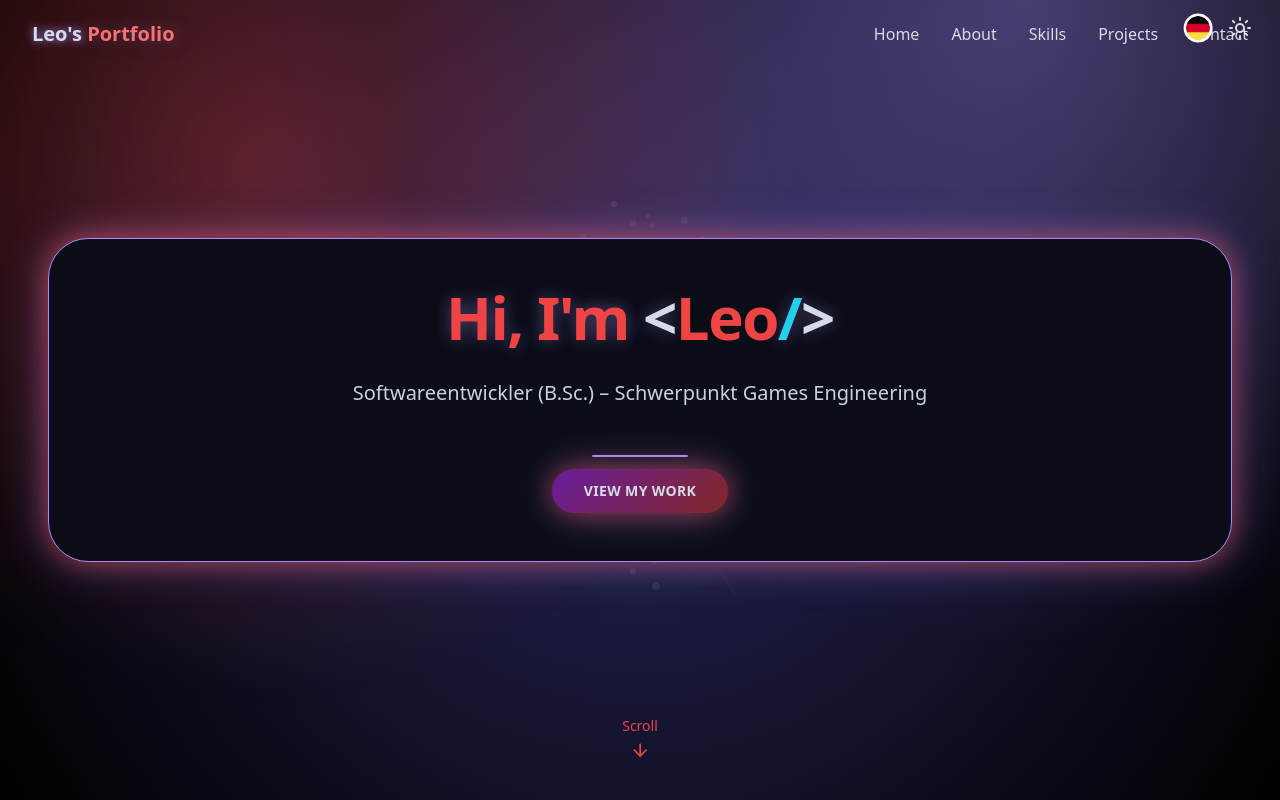
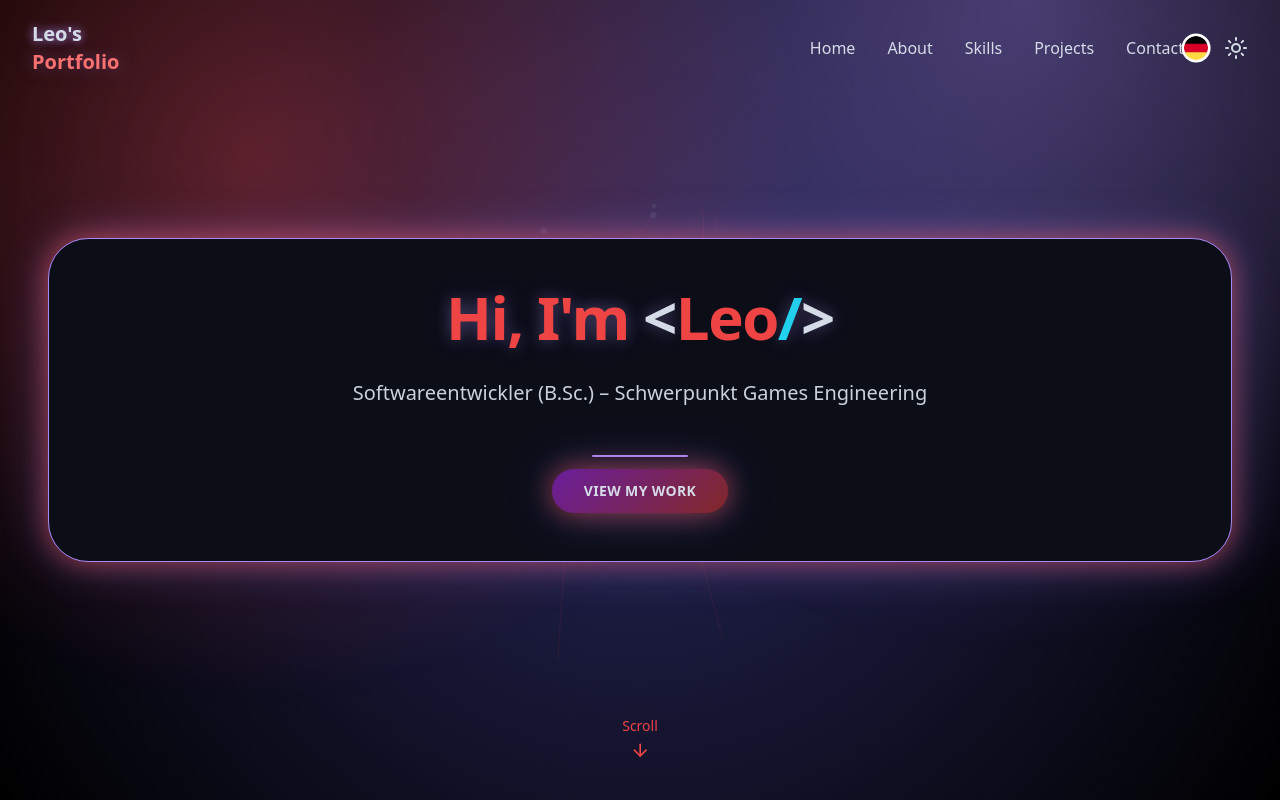
Before and after one commit to 062Leo/dev-portfolio-nextjs, a Next.js app in the folder portfolio-app/: page / in a window 1280 px wide. Shown: the top 800 px of the page. Built offline with nearby package versions, Linux system fonts and the light colour scheme.

Commit message:
navbar und language /theme buttons verbessert

```diff
--- a/portfolio-app/src/app/page.tsx
+++ b/portfolio-app/src/app/page.tsx
@@ -5,17 +5,11 @@ import { HomeSection } from "@/components/HomeSection";
 import { Navbar } from "@/components/Navbar";
 import { SkillsSection } from "@/components/SkillsSection";
 import { NetworkBackground } from "@/components/NetworkBackground";
-import { ThemeToggle } from "@/components/ThemeToggle";
-import { LanguageToggle } from "@/components/LanguageToggle";
 import { Toaster } from "@/components/ui/toaster";
 
 export default function Home() {
   return (
     <div className="relative min-h-screen overflow-x-hidden bg-background text-foreground">
-      <div className="fixed right-5 top-5 z-50 flex items-center gap-4 max-sm:hidden">
-        <LanguageToggle />
-        <ThemeToggle />
-      </div>
       <NetworkBackground />
       <Navbar />
       <main className="relative z-10">
--- a/portfolio-app/src/app/projects/[id]/page.tsx
+++ b/portfolio-app/src/app/projects/[id]/page.tsx
@@ -1,7 +1,6 @@
 import { Navbar } from "@/components/Navbar";
 import { Footer } from "@/components/Footer";
 import { NetworkBackground } from "@/components/NetworkBackground";
-import { ThemeToggle } from "@/components/ThemeToggle";
 import { portfolioData } from "@/data/portfolio-data";
 import { DetailPage as BoomForceDetailPage } from "@/components/projects/BoomForce";
 import { DetailPage as OldDetailPage } from "@/components/projects/Old";
@@ -29,7 +28,6 @@ export default async function ProjectsPage({ params }: { params: Promise<{ id: s
 
   return (
     <div className="relative min-h-screen overflow-x-hidden bg-background text-foreground">
-      <ThemeToggle />
       <NetworkBackground />
       <Navbar />
 
--- a/portfolio-app/src/app/projects/page.tsx
+++ b/portfolio-app/src/app/projects/page.tsx
@@ -1,13 +1,11 @@
 import { Navbar } from "@/components/Navbar";
 import { Footer } from "@/components/Footer";
 import { NetworkBackground } from "@/components/NetworkBackground";
-import { ThemeToggle } from "@/components/ThemeToggle";
 import { ProjectsShowcase } from "@/components/ProjectsSection";
 
 export default function ProjectsPage() {
   return (
     <div className="relative min-h-screen overflow-x-hidden bg-background text-foreground">
-      <ThemeToggle />
       <NetworkBackground />
       <Navbar />
 
--- a/portfolio-app/src/components/LanguageToggle.tsx
+++ /dev/null
@@ -1,84 +0,0 @@
-'use client';
-
-import { useState, useEffect } from 'react';
-import Image from 'next/image';
-import { useThemeColors } from '@/components/colors';
-
-export function LanguageToggle() {
-  const [language, setLanguage] = useState<'de' | 'en'>('de');
-  const [isReady, setIsReady] = useState(false);
-  const [isDarkTheme, setIsDarkTheme] = useState<boolean>(false);
-  const colors = useThemeColors(true);
-
-  useEffect(() => {
-    // Hier könntest du später die gespeicherte Sprache aus dem localStorage laden
-    // const savedLanguage = localStorage.getItem('language') as 'de' | 'en' | null;
-    // setLanguage(savedLanguage || 'de');
-    setIsReady(true);
-  }, []);
-
-  useEffect(() => {
-    if (typeof document === 'undefined') {
-      return;
-    }
-
-    const updateThemeState = () => {
-      setIsDarkTheme(document.documentElement.classList.contains('dark'));
-    };
-
-    updateThemeState();
-
-    const observer = new MutationObserver(() => {
-      updateThemeState();
-    });
-
-    observer.observe(document.documentElement, {
-      attributes: true,
-      attributeFilter: ['class'],
-    });
-
-    return () => {
-      observer.disconnect();
-    };
-  }, []);
-
-  const toggleLanguage = () => {
-    setLanguage(prev => prev === 'de' ? 'en' : 'de');
-    // Hier könntest du später die Sprache im localStorage speichern
-    // localStorage.setItem('language', language === 'de' ? 'en' : 'de');
-  };
-
-  if (!isReady) {
-    return null;
-  }
-
-  return (
-    <button
-      onClick={toggleLanguage}
-      className="fixed right-17 top-3.5 z-50 p-0.5 focus:outline-none max-sm:hidden group"
-      aria-label="Toggle language"
-    >
-      <div className="relative">
-        {/* Hintergrund-Dot als Outline */}
-        <div
-          className="absolute top-1/2 left-1/2 -translate-x-1/2 -translate-y-1/2 rounded-full transition-all duration-300"
-          style={{
-            width: '1.8rem',
-            height: '1.8rem',
-            backgroundColor: colors.languageToggleBgColor
-          }}
-        />
-        {/* Flagge */}
-        <div className="relative h-6 w-6 overflow-hidden rounded-full z-10">
-          <Image
-            src={language === 'de' ? "/unity-demo/Icons/de_flag.png" : "/unity-demo/Icons/en_flag.png"}
-            alt={language === 'de' ? "Deutsch" : "English"}
-            fill
-            className="transition-opacity duration-300 object-cover"
-            priority
-          />
-        </div>
-      </div>
-    </button>
-  );
-}
--- a/portfolio-app/src/components/Navbar.tsx
+++ b/portfolio-app/src/components/Navbar.tsx
@@ -1,11 +1,12 @@
 "use client";
 
 import { useEffect, useState } from "react";
-import { Menu, X } from "lucide-react";
+import { Menu, X, Moon, Sun } from "lucide-react";
 import Link from "next/link";
+import Image from "next/image";
 
 import { cn } from "@/lib/utils";
-import { useThemeColors } from "@/components/colors";
+import { useThemeColors, applyThemeColors } from "@/components/colors";
 
 const navItems = [
   { name: "Home", href: "/" },
@@ -19,6 +20,7 @@ export function Navbar() {
   const [isScrolled, setIsScrolled] = useState(false);
   const [isMenuOpen, setIsMenuOpen] = useState(false);
   const [isDarkMode, setIsDarkMode] = useState(true);
+  const [language, setLanguage] = useState<'de' | 'en'>('de');
   const colors = useThemeColors(isDarkMode);
 
   useEffect(() => {
@@ -52,7 +54,20 @@ export function Navbar() {
     if (storedTheme) {
       setIsDarkMode(storedTheme === "dark");
     }
+    applyThemeColors(storedTheme === "dark" || !storedTheme);
   }, []);
+
+  const toggleTheme = () => {
+    setIsDarkMode((prev) => !prev);
+    const newTheme = !isDarkMode ? "dark" : "light";
+    document.documentElement.classList.toggle("dark");
+    window.localStorage.setItem("theme", newTheme);
+    applyThemeColors(!isDarkMode);
+  };
+
+  const toggleLanguage = () => {
+    setLanguage((prev) => (prev === 'de' ? 'en' : 'de'));
+  };
 
   return (
     <nav
@@ -80,7 +95,7 @@ export function Navbar() {
           </span>
         </Link>
 
-        <div className="hidden space-x-8 md:flex">
+        <div className="hidden space-x-8 md:flex flex-1 ml-170">
           {navItems.map((item) => (
             <Link
               key={item.name}
@@ -94,6 +109,49 @@ export function Navbar() {
             </Link>
           ))}
         </div>
+
+        <div className="hidden md:flex items-center gap-4 ml-auto">
+          {/* Language Toggle Button */}
+          <button
+            onClick={toggleLanguage}
+            className="z-50 focus:outline-none"
+            aria-label="Toggle language"
+          >
+            <div className="relative">
+              <div
+                className="absolute top-1/2 left-1/2 -translate-x-1/2 -translate-y-1/2 rounded-full transition-all duration-300"
+                style={{
+                  width: '1.8rem',
+                  height: '1.8rem',
+                  backgroundColor: colors.languageToggleBgColor
+                }}
+              />
+              <div className="relative h-6 w-6 overflow-hidden rounded-full z-10">
+                <Image
+                  src={language === 'de' ? "/unity-demo/Icons/de_flag.png" : "/unity-demo/Icons/en_flag.png"}
+                  alt={language === 'de' ? "Deutsch" : "English"}
+                  fill
+                  className="transition-opacity duration-300 object-cover"
+                  priority
+                />
+              </div>
+            </div>
+          </button>
+          {/* Theme Toggle Button */}
+          <button
+            onClick={toggleTheme}
+            className="z-50 rounded-full transition-colors duration-300 focus:outline-none"
+            aria-label="Toggle theme"
+          >
+            {isDarkMode ? (
+              <Sun className="h-6 w-6" style={{ color: colors.navbarLinkText }} />
+            ) : (
+              <Moon className="h-6 w-6" style={{ color: colors.navbarLinkText }} />
+            )}
+          </button>
+        </div>
+
+
 
         <button
           onClick={() => setIsMenuOpen((prev) => !prev)}
--- a/portfolio-app/src/components/ThemeToggle.tsx
+++ /dev/null
@@ -1,73 +0,0 @@
-"use client";
-
-import { Moon, Sun } from "lucide-react";
-import { useEffect, useState } from "react";
-
-import { applyThemeColors } from "@/components/colors";
-
-const getInitialTheme = () => {
-  if (typeof window === "undefined") {
-    return true;
-  }
-
-  const storedTheme = window.localStorage.getItem("theme");
-  if (storedTheme) {
-    return storedTheme === "dark";
-  }
-
-  return true;
-};
-
-export function ThemeToggle() {
-  const [isDarkMode, setIsDarkMode] = useState<boolean>(true);
-  const [isReady, setIsReady] = useState(false);
-
-  useEffect(() => {
-    if (typeof document === "undefined") {
-      return;
-    }
-
-    const prefersDark = getInitialTheme();
-    setIsDarkMode(prefersDark);
-    applyThemeColors(prefersDark);
-    setIsReady(true);
-  }, []);
-
-  useEffect(() => {
-    if (!isReady) {
-      return;
-    }
-
-    if (isDarkMode) {
-      document.documentElement.classList.add("dark");
-      window.localStorage.setItem("theme", "dark");
-    } else {
-      document.documentElement.classList.remove("dark");
-      window.localStorage.setItem("theme", "light");
-    }
-
-    applyThemeColors(isDarkMode);
-  }, [isDarkMode, isReady]);
-
-  const toggleTheme = () => {
-    setIsDarkMode((prev) => !prev);
-  };
-
-  if (!isReady) {
-    return null;
-  }
-
-  return (
-    <button
-      onClick={toggleTheme}
-      className="fixed right-5 top-2 z-50 rounded-full p-2 transition-colors duration-300 focus:outline-none max-sm:hidden"
-      aria-label="Toggle theme"
-    >
-      {isDarkMode ? (
-        <Sun className="h-6 w-6" style={{ color: "var(--warning)" }} />
-      ) : (
-        <Moon className="h-6 w-6" style={{ color: "var(--accent)" }} />
-      )}
-    </button>
-  );
-}
--- a/portfolio-app/src/components/projects/BoomForce.tsx
+++ b/portfolio-app/src/components/projects/BoomForce.tsx
@@ -7,7 +7,6 @@ import { ArrowLeft, ExternalLink, Github, Play, CheckCircle, Clock, Star, Code }
 import Link from "next/link";
 import { Navbar } from "@/components/Navbar";
 import { NetworkBackground } from "@/components/NetworkBackground";
-import { ThemeToggle } from "@/components/ThemeToggle";
 import { useThemeColors } from "@/components/colors";
 
 export function DetailPage() {
@@ -59,7 +58,6 @@ export function DetailPage() {
                 .font-press-start { font-family: 'Press Start 2P', cursive; }
             `}</style>
 
-            <ThemeToggle />
             <NetworkBackground />
             <Navbar />
 
--- a/portfolio-app/src/components/projects/Old.tsx
+++ b/portfolio-app/src/components/projects/Old.tsx
@@ -7,9 +7,7 @@ import { ArrowLeft, ChevronLeft, ChevronRight, Download, ExternalLink, Github }
 import Link from "next/link";
 import Image from "next/image";
 import { Navbar } from "@/components/Navbar";
-import { Footer } from "@/components/Footer";
 import { NetworkBackground } from "@/components/NetworkBackground";
-import { ThemeToggle } from "@/components/ThemeToggle";
 import { useThemeColors } from "@/components/colors";
 
 type ProjectImage = {
@@ -82,7 +80,6 @@ export function DetailPage() {
 
     return (
         <div className="relative min-h-screen overflow-x-hidden bg-background text-foreground">
-            <ThemeToggle />
             <NetworkBackground />
             <Navbar />
 
```
